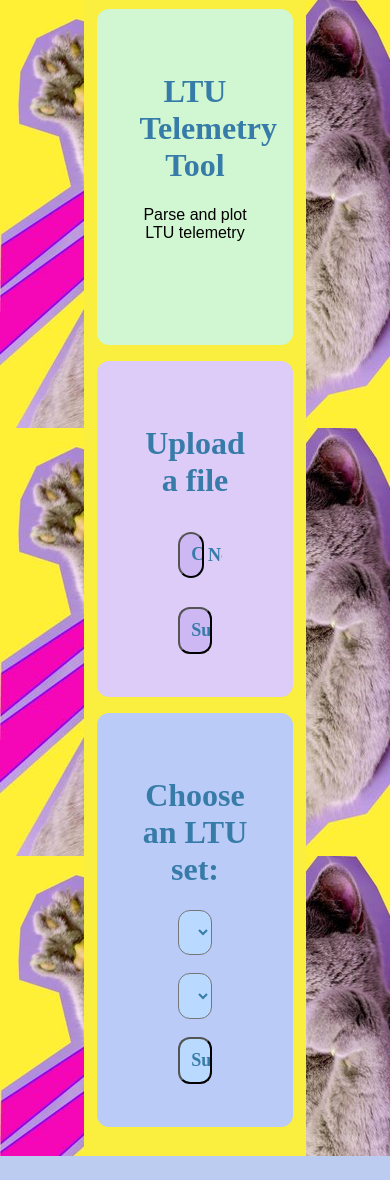
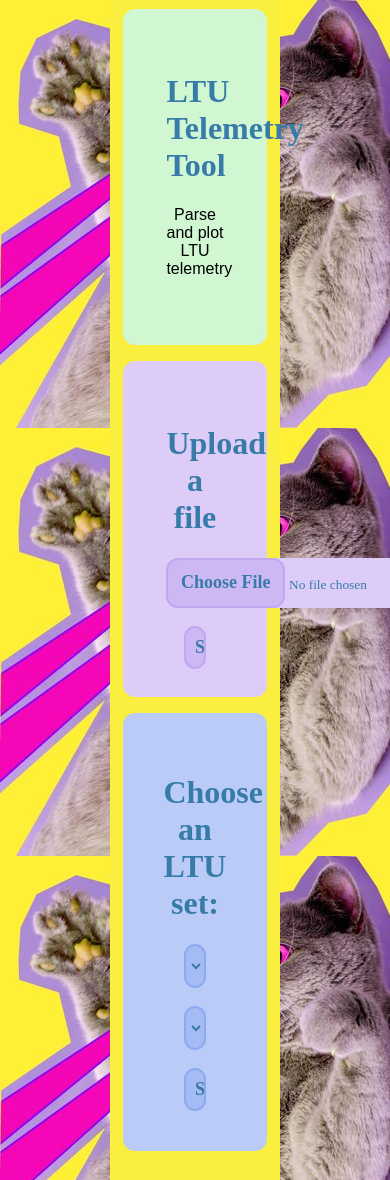
Before and after one commit to Nimeriya778/flask-telemetry-tool, a Flask app: page / in a window 390 px wide. Before the commit the page ends 1156 px from the top, so only its background shows below. Run offline with Flask 2, Linux system fonts and the light colour scheme.

Commit message:
feat: add CSS media queries to make the app look good on all devices

```diff
--- a/tlm_app/static/style.css
+++ b/tlm_app/static/style.css
@@ -9,7 +9,6 @@ html {
 
 body {
   width: 55%;
-  height: 100%;
   margin: 0 auto;
   padding: 13px;
   margin-top: -20px;
@@ -17,22 +16,23 @@ body {
   background-color: #faee3f;
 }
 
+@media screen and (max-width: 992px) {
+  body {
+    width: 40%;
+  }
+}
+
+@media screen and (max-width: 600px) {
+  .body {
+    width: 300px;
+  }
+}
+
 h1, h2, h3, h4, h5, h6, a {
   font-family: serif;
   color: #377ba8;
   text-align: center;
 }
-
-/* For mobile phones: */
-/*[class*="description"] {
-  width: 50%;
-}
-
-@media only screen and (min-width: 1920px) {
-  .description {width: 50%;}
-  .upload {width: 50%;}
-  .set {width: 50%;}
-}*/
 
 .description {
   text-align: center;
@@ -50,36 +50,47 @@ h1, h2, h3, h4, h5, h6, a {
   margin-bottom: 16px;
   padding: 40px;
   text-align: center;
-  justify-content: center;
-  align-items: center;
   border: 3px solid #dcccf7;
   border-radius: 12px;
 }
 
 .upload input[type=file] {
   background: #dcccf7;
+  color: #377ba8;
+  font-family: san-serif;
 }
 
 .upload input[type=submit] {
   background: #ceb8f4;
   text-align: center;
+  border-radius: 12px;
+  padding: 0.5em;
   width: 30%;
+  font-family: san-serif;
+  font-size: large;
+  font-weight: bold;
+  color: #377ba8;
+  border: 2px solid #c2a7f1;
 }
 
 input::file-selector-button {
+  background: #ceb8f4;
   color: #377ba8;
-  padding: 0.6em;
-  border: 5px thin #ceb0f4;
-  border-radius: 99rem;
+  padding: 0.7em;
+  border: 2px solid #c2a7f1;
+  border-radius: 12px;
   font-family: san-serif;
   font-size: large;
   font-weight: bold;
-  background: #ceb8f4;
-  width: 40%;
 }
 
 input::file-selector-button:hover {
-  background-color: #ceb0f4;
+  background-color: #c2a7f1;
+  cursor: pointer;
+}
+
+.upload input[type=submit]:hover {
+  background: #c2a7f1;
   cursor: pointer;
 }
 
@@ -88,33 +99,40 @@ input::file-selector-button:hover {
   min-height: 250px;
   margin-bottom: 16px;
   padding: 40px;
-  justify-content: center;
-  align-items: center;
-  border: 3px solid #bacbf7;
   background: #bacbf7;
   border-radius: 12px;
 }
 
-  input, select {
+.set input, select {
   width: 30%;
-  background: #bad9ff;
   border-radius: 12px;
-  padding: 0.6em;
+  padding: 0.5em;
   font-family: san-serif;
   font-size: large;
   font-weight: bold;
   color: #377ba8;
   text-align: center;
+  border: 2px solid #8da9f2;
+  background: #a4bbf4;
+}
+
+.set input:hover {
+  background-color: #8da9f2;
+  cursor: pointer;
+}
+
+.set select:hover {
+  background-color: #8da9f2;
+  cursor: pointer;
 }
 
 .table {
   text-align: center;
-  height: 400px;
-  margin-bottom: 16px;
-  border: 3px solid #bacbf7;
-  background: #bacbf7;
+  height: 800px;
+  background: #dcccf7;
   border-radius: 12px;
   overflow: scroll;
+  margin-bottom: 16px;
 }
 
 table {
```
Also changed, not shown: other parts of tlm_app/static/style.css (+33 -2 lines).
